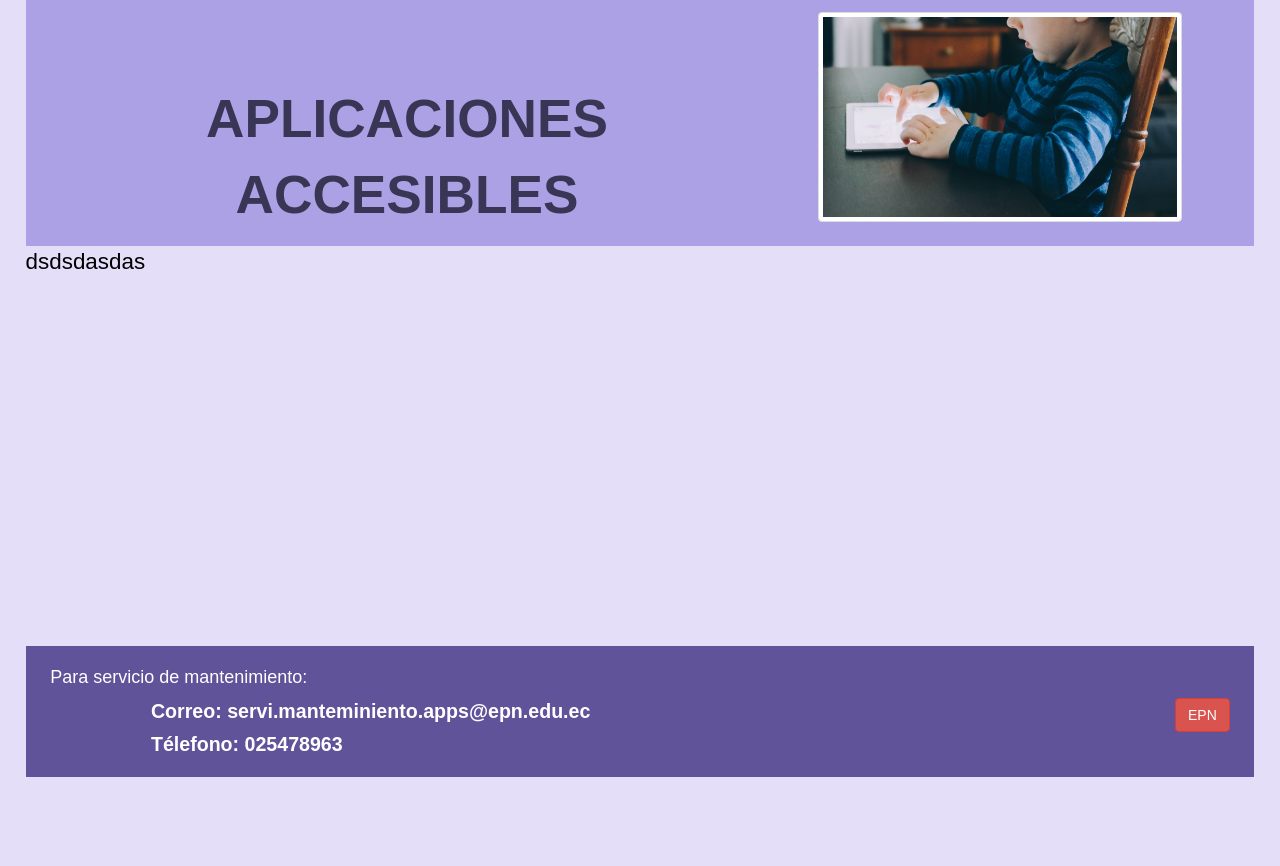
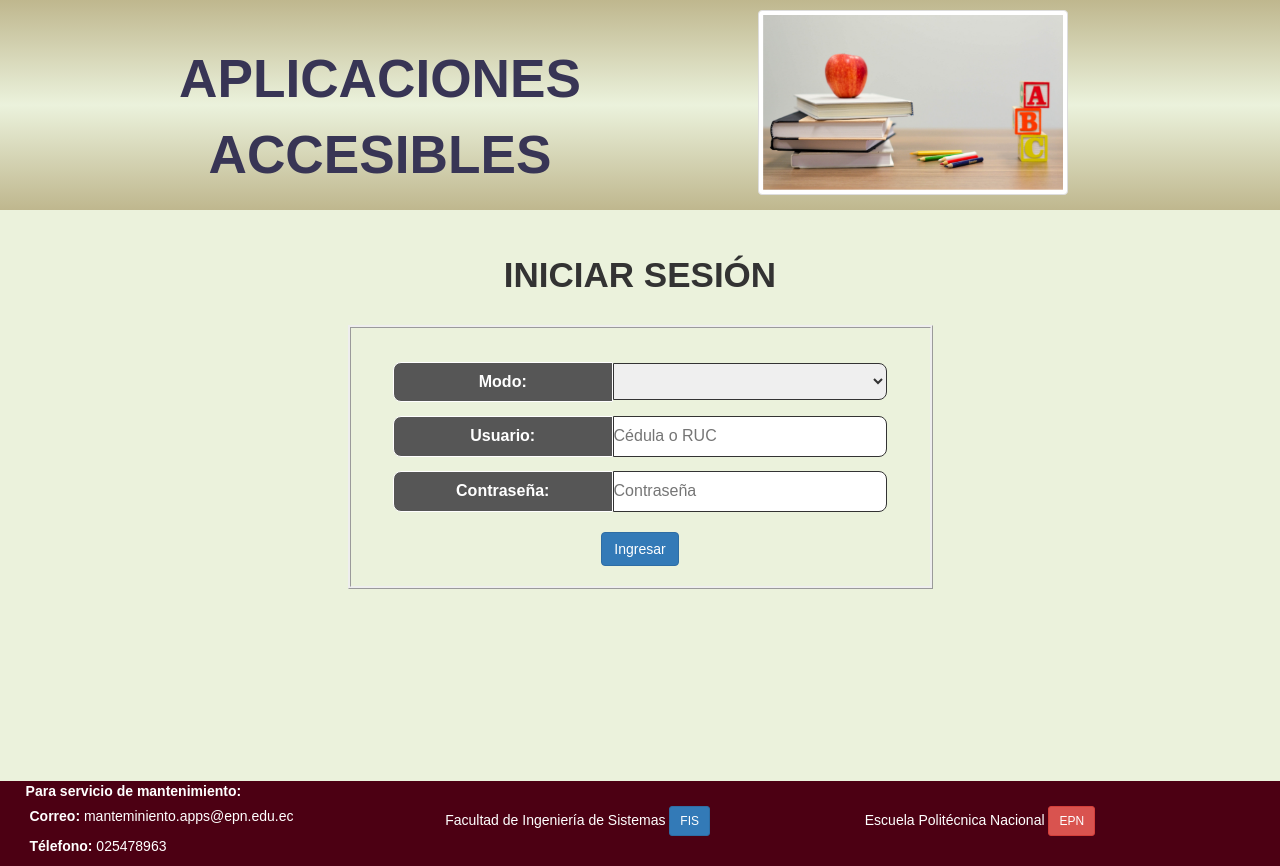
Before and after one commit to anacastilloca/Tes_AppsWeb, an Angular app in the folder Front-End/Juegos-Web/: page /login in a window 1280 px wide. Before the commit the page ends 800 px from the top, so only its background shows below. Built offline with nearby package versions, Linux system fonts and the light colour scheme.

Commit message:
color de la página

```diff
--- /dev/null
+++ b/Front-End/Juegos-Web/src/app/Componentes/login/login.component.css
@@ -0,0 +1,26 @@
+#loginBody{
+  text-align: center;
+  border: ridge;
+}
+
+.labelLogin{
+  background: #565656;
+  font-size: 16px;
+  color: #FFFFFF;
+  padding: 8px 0px 8px 0px;
+  width: 40%;
+  margin: 14px 0 0 0;
+  border: 1px solid;
+  border-bottom-left-radius: 8px;
+  border-top-left-radius: 8px;
+}
+
+.inpuLogin{
+  font-size: 16px;
+  padding: 8px 0 8px 0px;
+  width: 50%;
+  margin: 14px 0 0 0;
+  border: 1px solid;
+  border-bottom-right-radius: 8px;
+  border-top-right-radius: 8px;
+}
--- /dev/null
+++ b/Front-End/Juegos-Web/src/app/Componentes/login/login.component.html
@@ -0,0 +1,37 @@
+<div class="container">
+  <h2 class="titulo">Iniciar Sesión</h2><br>
+  <div class="row" >
+    <div class="col-sm-3"></div>
+    <div id="loginBody" class="col-sm-6">
+      <br>
+      <label class="labelLogin">Modo: </label>
+      <select [(ngModel)]="usersSeleccionado" name="usersSeleccionado" class="inpuLogin" (change)="onChange(usersSeleccionado)">
+        <option *ngFor="let user of tipoUsers" [value]="user.rol">
+          {{user.rol}}
+        </option>
+      </select>
+      {{usersSeleccionado}}
+      <br>
+      <label class="labelLogin">Usuario:</label>
+      <input class="inpuLogin" maxlength="13" minlength="10"
+             type="text" name="user" [(ngModel)]="ruc_cedula" #user="ngModel" placeholder="Cédula o RUC " />
+
+      <div *ngIf="user.errors?.minlength&&user.touched==true" class="alert alert-warning animated bounceIn" role="alert">
+        <strong>¡Cuidado!</strong> La cédula tiene 10 dígitos y el ruc 13.
+      </div>
+      <br>
+      <label class="labelLogin">Contraseña: </label>
+      <input class="inpuLogin" minlength="5" maxlength="16"
+             type="password" name="password" [(ngModel)]="contrasenia" placeholder="Contraseña"/>
+      <br><br>
+      <a id="btnIngreso" class="btn btn-primary" role="button" (click)="ingresarUsuario()" >Ingresar</a>
+      <br><br>
+
+      <div *ngIf="">
+
+      </div>
+
+    </div>
+    <div class="col-sm-3"> </div>
+  </div>
+</div>
--- /dev/null
+++ b/Front-End/Juegos-Web/src/app/Componentes/login/login.component.ts
@@ -0,0 +1,15 @@
+import { Component, OnInit } from '@angular/core';
+
+@Component({
+  selector: 'app-login',
+  templateUrl: './login.component.html',
+  styleUrls: ['./login.component.css']
+})
+export class LoginComponent implements OnInit {
+
+  constructor() { }
+
+  ngOnInit() {
+  }
+
+}
--- a/Front-End/Juegos-Web/src/app/app.component.css
+++ b/Front-End/Juegos-Web/src/app/app.component.css
@@ -0,0 +1,50 @@
+#img-Encabezado{
+  width: 60%;
+  height:50%;
+  margin: 2% 0 3% 0;
+}
+
+#titulo-Encabezado{
+  font-size: 380%;
+  text-transform: uppercase;
+  margin: 8% 10% 0 0;
+  position: relative;
+  /* Safari 4.0 - 8.0 */
+  -webkit-animation: titulo 12s linear 2s infinite alternate;
+  /* Standard syntax */
+  animation: titulo 12s linear 2s infinite alternate;
+}
+
+/* Safari 4.0 - 8.0 */
+@-webkit-keyframes titulo {
+  0%   {color:#1E1A2D; left:0; top:0;}
+  50%  {color:#524F7D; left:12%; top:0;}
+  100% {color:#1E1A2D; left:0; top:0;}
+}
+
+/* Standard syntax */
+@keyframes titulo {
+  0%   {color:#1E1A2D; left:0; top:0;}
+  50%  {color:#524F7D; left:15%; top:0;}
+  100% {color:#1E1A2D; left:0; top:0;}
+}
+
+
+header{
+  background-image: linear-gradient(#BFB78E,#EBF2DC,#BFB78E);
+  text-align: center;
+  color: #1E1A2D;
+}
+
+
+section{
+
+}
+
+footer{
+  padding: 0 2% 0 2%;
+  color: white;
+  margin-top: 15%;
+  background: #4C0013;
+  font-size: 100%;
+}
--- a/Front-End/Juegos-Web/src/app/app.component.html
+++ b/Front-End/Juegos-Web/src/app/app.component.html
@@ -1,32 +1,34 @@
 <header >
   <div class="row">
-    <div class="col-sm-7">
+    <div class="col-sm-1"></div>
+    <div class="col-sm-5">
       <label id="titulo-Encabezado" >Aplicaciones Accesibles</label>
     </div>
     <div class="col-sm-5">
-      <img id="img-Encabezado" class="img-thumbnail" src="assets/Imagenes/Header/Img_Encabezado2.jpg">
+      <img id="img-Encabezado" class="img-thumbnail" src="assets/Imagenes/Header/Img_Encabezado1.jpg" alt="Fotografía de https://unsplash.com/@element5digital">
     </div>
+    <div class="col-sm-1"></div>
   </div>
 </header>
 
 <section>
-<!-- <app-login></app-login>-->dsdsdasdas
-<!--<router-outlet></router-outlet> estaba este-->
+<router-outlet></router-outlet>
+
+
 </section>
 
 <footer>
-
-  <h4 class="tituloFooter">Para servicio de mantenimiento: </h4>
+  <label>Para servicio de mantenimiento: </label>
   <div class="row">
-    <div class="col-sm-1"></div>
-    <div class="col-sm-6">
-      <label class="textFooter" ><strong>Correo:</strong> servi.manteminiento.apps@epn.edu.ec</label>
-      <br>
-      <label class="textFooter"><strong>Télefono:</strong> 025478963</label>
-
+    <div class="col-sm-4">
+      <p>&nbsp;<strong>Correo:</strong> manteminiento.apps@epn.edu.ec</p>
+      <p>&nbsp;<strong>Télefono:</strong> 025478963</p>
     </div>
-    <div id="linkEPN" class="col-sm-5">
-      <a href="http://www.epn.edu.ec/" class="btn btn-danger pull-right">EPN</a>
+    <div class="col-sm-4">Facultad de Ingeniería de Sistemas
+      <a href="http://fis.epn.edu.ec/" class="btn btn-primary btn-sm">FIS</a>
+    </div>
+    <div class="col-sm-4"> Escuela Politécnica Nacional
+      <a href="http://www.epn.edu.ec/" class="btn btn-danger btn-sm">EPN</a>
     </div>
   </div>
 
--- /dev/null
+++ b/Front-End/Juegos-Web/src/app/app.rutas.ts
@@ -0,0 +1,19 @@
+import { ModuleWithProviders } from "@angular/core";
+import { Routes, RouterModule } from '@angular/router';
+
+//Componentes
+import {LoginComponent} from "./Componentes/login/login.component";
+
+const appRoutes:Routes = [
+
+  //{ path:'',component: LoginComponent },
+  { path:'',redirectTo: 'login', pathMatch: 'full' },
+  { path: 'login', component: LoginComponent },
+
+  //{ path:'**',component: LoginComponent  }
+
+
+]
+
+export const appRoutingProviders: any[]=[];
+export const rutas:ModuleWithProviders=RouterModule.forRoot(appRoutes )
--- a/Front-End/Juegos-Web/src/assets/Estilos/estilosGenerales.css
+++ b/Front-End/Juegos-Web/src/assets/Estilos/estilosGenerales.css
@@ -1,54 +1,12 @@
 body{
   font-family: "Century Gothic", CenturyGothic, AppleGothic, sans-serif;
-  margin: 0 2% 0 2%;
-  background: #E4DEF9;
-  color: white;
+  background: #EBF2DC;
 }
 
-header{
-  background: #ADA1E6;
+.titulo{
+  margin-top: 4%;
   text-align: center;
-  color: #1E1A2D;
-  padding: 1% 1% 1% 1%;
+  text-transform: uppercase;
+  font-size: 250%;
+  font-weight: bold;
 }
-
-#titulo-Encabezado{
-  font-size: 380% !important;
-  text-transform: uppercase;
-  margin: 10%  12% 0 4%;
-  position: relative;
-  /* Safari 4.0 - 8.0 */
-  -webkit-animation: titulo 12s linear 2s infinite alternate;
-  /* Standard syntax */
-  animation: titulo 12s linear 2s infinite alternate;
-}
-
-/* Safari 4.0 - 8.0 */
-@-webkit-keyframes titulo {
-  0%   {color:#1E1A2D; left:0; top:0;}
-  50%  {color:#524F7D; left:15%; top:0;}
-  100% {color:#1E1A2D; left:0; top:0;}
-}
-
-/* Standard syntax */
-@keyframes titulo {
-  0%   {color:#1E1A2D; left:0; top:0;}
-  50%  {color:#524F7D; left:15%; top:0;}
-  100% {color:#1E1A2D; left:0; top:0;}
-}
-
-#img-Encabezado{
-  width: 75%;
-  height:60%;
-}
-section{
-  color: black;
-  font-size: 160%;
-}
-
-footer{
-  padding: 1% 2% 1% 2%;
-  margin-top: 30%;
-  background: #605399;
-  font-size: 140%;
-}
```
Also changed, not shown: Front-End/Juegos-Web/src/app/app.module.ts (+12 -4 lines), 1 other file (tests, documents, lock files or other folders).
